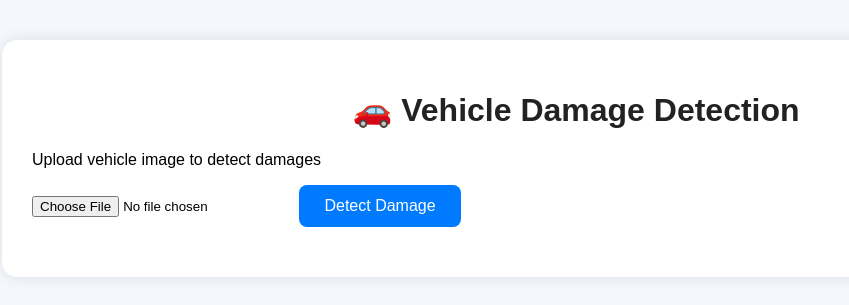
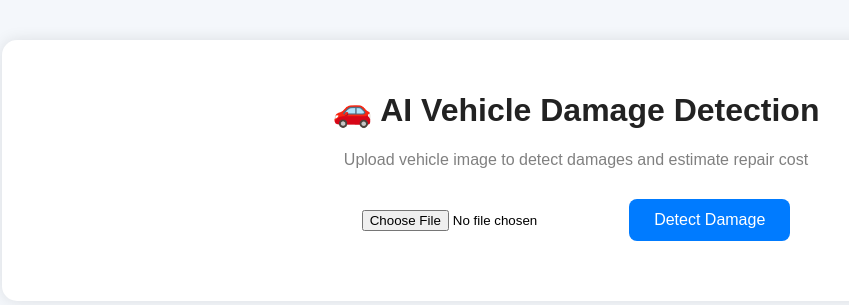
Before and after one commit to rishav-mishra-git/vehicle-damage-detection-flask, a Flask app: page / in a window 1280 px wide. Shown: the top 305 px of the page, without its empty margins (64-913 px from the left). Run offline with Flask 3, Linux system fonts and the light colour scheme.

Commit message:
Update title and heading for AI Vehicle Damage Detection
Updated the title and heading to include 'AI' for clarity. Modified the paragraph to enhance the description of the image upload process.

```diff
--- a/templates/index.html
+++ b/templates/index.html
@@ -3,7 +3,7 @@
 
 <head>
 
-    <title>Vehicle Damage Detection</title>
+    <title>AI Vehicle Damage Detection</title>
 
     <link
         rel="stylesheet"
@@ -17,12 +17,15 @@
     <div class="container">
 
         <h1>
-            🚗 Vehicle Damage Detection
+            🚗 AI Vehicle Damage Detection
         </h1>
 
-        <p>
+        <p class="subtitle">
             Upload vehicle image to detect damages
+            and estimate repair cost
         </p>
+
+        <div class="upload-section">
 
             <input
                 type="file"
@@ -32,6 +35,8 @@
             <button onclick="uploadImage()">
                 Detect Damage
             </button>
+
+        </div>
 
         <div id="loading"></div>
 
```
Lines whose indentation alone changed are shown as unchanged.
